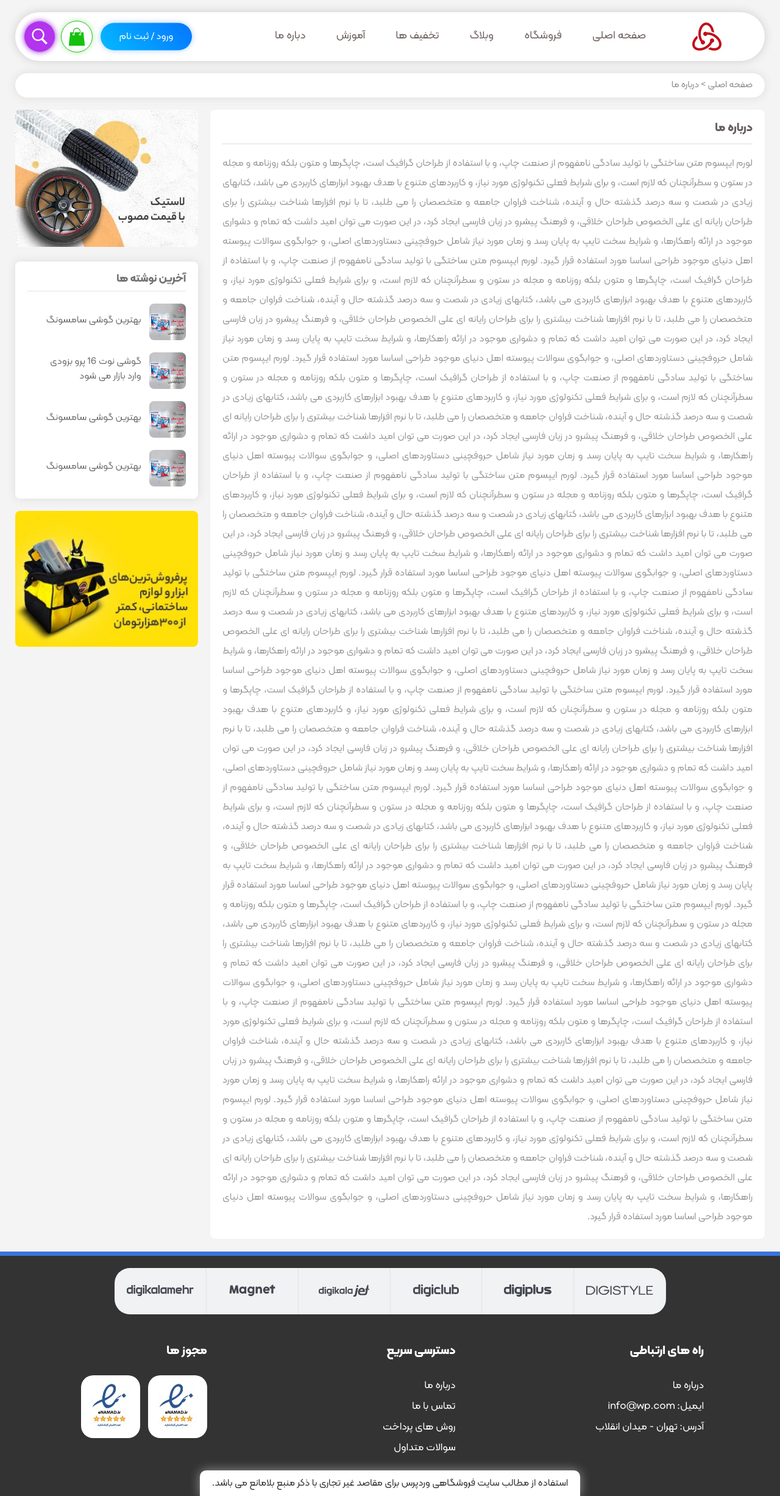
After one commit to mohammadrezaarabameri/wp-web, a PHP site: page /page.html in a window 1280 px wide. The commit adds this page. Shown: the whole page at 61% size. Run offline with PHP 8.4, Linux system fonts and the light colour scheme.

Commit message:
add page.html

```diff
--- /dev/null
+++ b/page.html
@@ -0,0 +1,154 @@
+<!DOCTYPE html>
+<html lang="en">
+  <head>
+    <meta charset="UTF-8" />
+    <meta name="viewport" content="width=device-width, initial-scale=1.0" />
+    <link rel="stylesheet" href="style.css" />
+    <link rel="stylesheet" href="assets/css/swiper-bundle.min.css" />
+    <title>wp</title>
+  </head>
+  <body>
+    <header>
+      <a class="btnsearch" href="#"></a>
+      <a class="basket" href="#"></a>
+      <a class="register" href="#">ورود / ثبت نام</a>
+      <nav class="main-menu">
+        <ul>
+          <li><a href="#">صفحه اصلی</a></li>
+          <li>
+            <a href="#">فروشگاه</a>
+            <ul>
+              <li><a href="#">محصولات الکترونیکی</a></li>
+              <li><a href="#">انواع موبایل ها</a></li>
+              <li>
+                <a href="#">محصولات دیجیتالی</a>
+                <ul>
+                  <li><a href="#">محصولات الکترونیکی</a></li>
+                  <li><a href="#">انواع موبایل ها</a></li>
+                  <li><a href="#">محصولات دیجیتالی</a></li>
+                  <li><a href="#">پر بازدیدترین محصولات</a></li>
+                </ul>
+              </li>
+              <li><a href="#">پر بازدیدترین محصولات</a></li>
+            </ul>
+          </li>
+          <li><a href="#">وبلاگ</a></li>
+          <li><a href="#">تخفیف ها</a></li>
+          <li><a href="#">آموزش</a></li>
+          <li><a href="#">دباره ما</a></li>
+        </ul>
+      </nav>
+      <a class="logo" href="#"><img src="assets/img/icons8-logo-50.png" /></a>
+    </header>
+    <div class="wp-center">
+      <div class="breadcrumb">صفحه اصلی > درباره ما</div>
+      <section class="pages-content">
+        <h1 class="page-title">درباره ما</h1>
+        <p class="content-pa">
+          لورم ایپسوم متن ساختگی با تولید سادگی نامفهوم از صنعت چاپ، و با استفاده از طراحان گرافیک است، چاپگرها و متون بلکه روزنامه و مجله در ستون و سطرآنچنان که لازم است، و برای شرایط فعلی تکنولوژی مورد نیاز، و کاربردهای متنوع با هدف بهبود ابزارهای کاربردی می باشد، کتابهای زیادی در شصت و سه درصد گذشته حال و آینده، شناخت فراوان جامعه و متخصصان را می طلبد، تا با نرم افزارها شناخت بیشتری را برای طراحان رایانه ای علی الخصوص طراحان خلاقی، و فرهنگ پیشرو در زبان فارسی ایجاد کرد، در این صورت می توان امید داشت که تمام و دشواری موجود در ارائه راهکارها، و شرایط سخت تایپ به پایان رسد و زمان مورد نیاز شامل حروفچینی دستاوردهای اصلی، و جوابگوی سوالات پیوسته اهل دنیای موجود طراحی اساسا مورد استفاده قرار گیرد.
+          لورم ایپسوم متن ساختگی با تولید سادگی نامفهوم از صنعت چاپ، و با استفاده از طراحان گرافیک است، چاپگرها و متون بلکه روزنامه و مجله در ستون و سطرآنچنان که لازم است، و برای شرایط فعلی تکنولوژی مورد نیاز، و کاربردهای متنوع با هدف بهبود ابزارهای کاربردی می باشد، کتابهای زیادی در شصت و سه درصد گذشته حال و آینده، شناخت فراوان جامعه و متخصصان را می طلبد، تا با نرم افزارها شناخت بیشتری را برای طراحان رایانه ای علی الخصوص طراحان خلاقی، و فرهنگ پیشرو در زبان فارسی ایجاد کرد، در این صورت می توان امید داشت که تمام و دشواری موجود در ارائه راهکارها، و شرایط سخت تایپ به پایان رسد و زمان مورد نیاز شامل حروفچینی دستاوردهای اصلی، و جوابگوی سوالات پیوسته اهل دنیای موجود طراحی اساسا مورد استفاده قرار گیرد.
+          لورم ایپسوم متن ساختگی با تولید سادگی نامفهوم از صنعت چاپ، و با استفاده از طراحان گرافیک است، چاپگرها و متون بلکه روزنامه و مجله در ستون و سطرآنچنان که لازم است، و برای شرایط فعلی تکنولوژی مورد نیاز، و کاربردهای متنوع با هدف بهبود ابزارهای کاربردی می باشد، کتابهای زیادی در شصت و سه درصد گذشته حال و آینده، شناخت فراوان جامعه و متخصصان را می طلبد، تا با نرم افزارها شناخت بیشتری را برای طراحان رایانه ای علی الخصوص طراحان خلاقی، و فرهنگ پیشرو در زبان فارسی ایجاد کرد، در این صورت می توان امید داشت که تمام و دشواری موجود در ارائه راهکارها، و شرایط سخت تایپ به پایان رسد و زمان مورد نیاز شامل حروفچینی دستاوردهای اصلی، و جوابگوی سوالات پیوسته اهل دنیای موجود طراحی اساسا مورد استفاده قرار گیرد.
+          لورم ایپسوم متن ساختگی با تولید سادگی نامفهوم از صنعت چاپ، و با استفاده از طراحان گرافیک است، چاپگرها و متون بلکه روزنامه و مجله در ستون و سطرآنچنان که لازم است، و برای شرایط فعلی تکنولوژی مورد نیاز، و کاربردهای متنوع با هدف بهبود ابزارهای کاربردی می باشد، کتابهای زیادی در شصت و سه درصد گذشته حال و آینده، شناخت فراوان جامعه و متخصصان را می طلبد، تا با نرم افزارها شناخت بیشتری را برای طراحان رایانه ای علی الخصوص طراحان خلاقی، و فرهنگ پیشرو در زبان فارسی ایجاد کرد، در این صورت می توان امید داشت که تمام و دشواری موجود در ارائه راهکارها، و شرایط سخت تایپ به پایان رسد و زمان مورد نیاز شامل حروفچینی دستاوردهای اصلی، و جوابگوی سوالات پیوسته اهل دنیای موجود طراحی اساسا مورد استفاده قرار گیرد.
+          لورم ایپسوم متن ساختگی با تولید سادگی نامفهوم از صنعت چاپ، و با استفاده از طراحان گرافیک است، چاپگرها و متون بلکه روزنامه و مجله در ستون و سطرآنچنان که لازم است، و برای شرایط فعلی تکنولوژی مورد نیاز، و کاربردهای متنوع با هدف بهبود ابزارهای کاربردی می باشد، کتابهای زیادی در شصت و سه درصد گذشته حال و آینده، شناخت فراوان جامعه و متخصصان را می طلبد، تا با نرم افزارها شناخت بیشتری را برای طراحان رایانه ای علی الخصوص طراحان خلاقی، و فرهنگ پیشرو در زبان فارسی ایجاد کرد، در این صورت می توان امید داشت که تمام و دشواری موجود در ارائه راهکارها، و شرایط سخت تایپ به پایان رسد و زمان مورد نیاز شامل حروفچینی دستاوردهای اصلی، و جوابگوی سوالات پیوسته اهل دنیای موجود طراحی اساسا مورد استفاده قرار گیرد.
+          لورم ایپسوم متن ساختگی با تولید سادگی نامفهوم از صنعت چاپ، و با استفاده از طراحان گرافیک است، چاپگرها و متون بلکه روزنامه و مجله در ستون و سطرآنچنان که لازم است، و برای شرایط فعلی تکنولوژی مورد نیاز، و کاربردهای متنوع با هدف بهبود ابزارهای کاربردی می باشد، کتابهای زیادی در شصت و سه درصد گذشته حال و آینده، شناخت فراوان جامعه و متخصصان را می طلبد، تا با نرم افزارها شناخت بیشتری را برای طراحان رایانه ای علی الخصوص طراحان خلاقی، و فرهنگ پیشرو در زبان فارسی ایجاد کرد، در این صورت می توان امید داشت که تمام و دشواری موجود در ارائه راهکارها، و شرایط سخت تایپ به پایان رسد و زمان مورد نیاز شامل حروفچینی دستاوردهای اصلی، و جوابگوی سوالات پیوسته اهل دنیای موجود طراحی اساسا مورد استفاده قرار گیرد.
+          لورم ایپسوم متن ساختگی با تولید سادگی نامفهوم از صنعت چاپ، و با استفاده از طراحان گرافیک است، چاپگرها و متون بلکه روزنامه و مجله در ستون و سطرآنچنان که لازم است، و برای شرایط فعلی تکنولوژی مورد نیاز، و کاربردهای متنوع با هدف بهبود ابزارهای کاربردی می باشد، کتابهای زیادی در شصت و سه درصد گذشته حال و آینده، شناخت فراوان جامعه و متخصصان را می طلبد، تا با نرم افزارها شناخت بیشتری را برای طراحان رایانه ای علی الخصوص طراحان خلاقی، و فرهنگ پیشرو در زبان فارسی ایجاد کرد، در این صورت می توان امید داشت که تمام و دشواری موجود در ارائه راهکارها، و شرایط سخت تایپ به پایان رسد و زمان مورد نیاز شامل حروفچینی دستاوردهای اصلی، و جوابگوی سوالات پیوسته اهل دنیای موجود طراحی اساسا مورد استفاده قرار گیرد.
+          لورم ایپسوم متن ساختگی با تولید سادگی نامفهوم از صنعت چاپ، و با استفاده از طراحان گرافیک است، چاپگرها و متون بلکه روزنامه و مجله در ستون و سطرآنچنان که لازم است، و برای شرایط فعلی تکنولوژی مورد نیاز، و کاربردهای متنوع با هدف بهبود ابزارهای کاربردی می باشد، کتابهای زیادی در شصت و سه درصد گذشته حال و آینده، شناخت فراوان جامعه و متخصصان را می طلبد، تا با نرم افزارها شناخت بیشتری را برای طراحان رایانه ای علی الخصوص طراحان خلاقی، و فرهنگ پیشرو در زبان فارسی ایجاد کرد، در این صورت می توان امید داشت که تمام و دشواری موجود در ارائه راهکارها، و شرایط سخت تایپ به پایان رسد و زمان مورد نیاز شامل حروفچینی دستاوردهای اصلی، و جوابگوی سوالات پیوسته اهل دنیای موجود طراحی اساسا مورد استفاده قرار گیرد.
+          لورم ایپسوم متن ساختگی با تولید سادگی نامفهوم از صنعت چاپ، و با استفاده از طراحان گرافیک است، چاپگرها و متون بلکه روزنامه و مجله در ستون و سطرآنچنان که لازم است، و برای شرایط فعلی تکنولوژی مورد نیاز، و کاربردهای متنوع با هدف بهبود ابزارهای کاربردی می باشد، کتابهای زیادی در شصت و سه درصد گذشته حال و آینده، شناخت فراوان جامعه و متخصصان را می طلبد، تا با نرم افزارها شناخت بیشتری را برای طراحان رایانه ای علی الخصوص طراحان خلاقی، و فرهنگ پیشرو در زبان فارسی ایجاد کرد، در این صورت می توان امید داشت که تمام و دشواری موجود در ارائه راهکارها، و شرایط سخت تایپ به پایان رسد و زمان مورد نیاز شامل حروفچینی دستاوردهای اصلی، و جوابگوی سوالات پیوسته اهل دنیای موجود طراحی اساسا مورد استفاده قرار گیرد.
+          لورم ایپسوم متن ساختگی با تولید سادگی نامفهوم از صنعت چاپ، و با استفاده از طراحان گرافیک است، چاپگرها و متون بلکه روزنامه و مجله در ستون و سطرآنچنان که لازم است، و برای شرایط فعلی تکنولوژی مورد نیاز، و کاربردهای متنوع با هدف بهبود ابزارهای کاربردی می باشد، کتابهای زیادی در شصت و سه درصد گذشته حال و آینده، شناخت فراوان جامعه و متخصصان را می طلبد، تا با نرم افزارها شناخت بیشتری را برای طراحان رایانه ای علی الخصوص طراحان خلاقی، و فرهنگ پیشرو در زبان فارسی ایجاد کرد، در این صورت می توان امید داشت که تمام و دشواری موجود در ارائه راهکارها، و شرایط سخت تایپ به پایان رسد و زمان مورد نیاز شامل حروفچینی دستاوردهای اصلی، و جوابگوی سوالات پیوسته اهل دنیای موجود طراحی اساسا مورد استفاده قرار گیرد.
+        </p>
+      </section>
+      <aside class="wp-sidebar">
+        <a href="#"><img src="assets/img/Screenshot 2023-07-13 110332.jpg"></a>
+        <div class="sidebar-related-post">
+          <span class="last-post-title">آخرین نوشته ها</span>
+          <a href="#"><img src="assets/img/Screenshot 2023-07-14 113538.jpg">
+          <h3 class="title-post">بهترین گوشی سامسونگ</h3>
+          </a>
+          <a href="#"><img src="assets/img/Screenshot 2023-07-14 113538.jpg">
+          <h3 class="title-post">گوشی نوت 16 پرو بزودی وارد بازار می شود</h3>
+          </a>
+          <a href="#"><img src="assets/img/Screenshot 2023-07-14 113538.jpg">
+          <h3 class="title-post">بهترین گوشی سامسونگ</h3>
+          </a>
+          <a href="#"><img src="assets/img/Screenshot 2023-07-14 113538.jpg">
+          <h3 class="title-post">بهترین گوشی سامسونگ</h3>
+          </a>
+        </div>
+        <a href="#"><img src="assets/img/Screenshot 2023-07-14 113604.jpg"></a>
+      </aside>
+    </div>
+    <div class="clear"></div>
+    <footer>
+      <div class="wp-center">
+        <div class="feature-footer">
+          <img src="assets/img/Screenshot 2023-07-22 101414.jpg">
+        </div>
+        <div class="feature-culmn">
+          <h4 class="feature-culmn-title">راه های ارتباطی</h4>
+          <p>درباره ما<br/>
+          ایمیل: info@wp.com <br/>
+        آدرس: تهران - میدان انقلاب </p>
+        </div>
+        <div class="feature-culmn">
+          <h4 class="feature-culmn-title">دسترسی سریع</h4>
+         <ul>
+          <li><a href="#">درباره ما</a></li>
+          <li><a href="#">تماس با ما</a></li>
+          <li><a href="#">روش های پرداخت</a></li>
+          <li><a href="#">سوالات متداول</a></li>
+         </ul>
+        </div>
+        <div class="feature-culmn">
+          <h4 class="feature-culmn-title">مجوز ها</h4>
+          <a href="#"><img src="assets/img/Screenshot 2023-07-22 105334.jpg"></a>
+          <a href="#"><img src="assets/img/Screenshot 2023-07-22 105334.jpg"></a>
+        </div>
+        <div class="copyright-text">
+          <p>استفاده از مطالب سایت فروشگاهی وردپرس برای مقاصد غیر تجاری با ذکر منبع بلامانع می باشد.</p>
+        </div>
+      </div>
+    </footer>
+  </body>
+  <script src="assets/js/swiper-bundle.min.js" type="text-javascript"></script>
+  <script src="https://cdn.jsdelivr.net/npm/swiper@10/swiper-bundle.min.js"></script>
+
+  <!-- Initialize Swiper -->
+  <script>
+    var swiper = new Swiper(".mySwiper", {
+      navigation: {
+        nextEl: ".swiper-button-next",
+        prevEl: ".swiper-button-prev",
+      },
+      loop: true,
+      autoplay: {
+        delay: 3000,
+      },
+      pagination: {
+        el: ".swiper-pagination",
+        type: "bullets",
+      },
+    });
+  </script>
+  <script>
+    var menu = ["10%", "20%", "30%"];
+    var swiper = new Swiper(".discount-slider", {
+      direction: "vertical",
+      pagination: {
+        el: ".swiper-pagination",
+        clickable: true,
+        renderBullet: function (index, className) {
+          return '<span class="' + className + '">' + menu[index] + "</span>";
+        },
+      },
+      loop: true,
+      autoplay: {
+        delay: 3000,
+      },
+    });
+  </script>
+  <script>
+    var swiper = new Swiper(".brand-slider", {
+      loop: true,
+    });
+  </script>
+</html>
--- a/style.css
+++ b/style.css
@@ -822,3 +822,78 @@ border-radius: 25px;
   margin-top: 20px;
   line-height: 2;
 }
+.breadcrumb{
+  height: 40px;
+  background: #fff;
+  color: #8e8d8d;
+  border-radius: 50px;
+  box-shadow: 0 0 15px #dcdcdc;
+  line-height: 40px;
+  padding-right: 20px;
+  font-size: 15px;
+  margin-bottom: 20px;
+}
+.pages-content{
+  width: 870px;
+  background: #fff;
+  border-radius: 8px;
+  float: right;
+  padding: 20px;
+}
+.page-title{
+  font-size: 20px;
+  font-weight: bold;
+  color: #665e5e;
+  border-bottom: 2px solid #ececec;
+  padding-bottom: 15px;
+}
+.pages-content p{
+  line-height: 2;
+  color: #9a9a9a;
+  margin-top: 15px;
+  text-align: justify;
+}
+aside{
+  width: 300px;
+  border-radius: 8px;
+  float: left;
+}
+aside img{
+  max-width: 100%;
+  border-radius: 8px;
+  border-radius: 8px;
+}
+.sidebar-related-post{
+  max-width: 100%;
+  background: #fff;
+  border-radius: 8px;
+  box-shadow: 0 0 15px #dcdcdc;
+  margin-top: 20px;
+  padding: 20px 20px;
+  margin-bottom: 20px;
+}
+.last-post-title{
+  font-size: 18px;
+  font-weight: bold;
+  color: #737373;
+  border-bottom: 1px solid #e2e2e2;
+  padding-bottom: 10px;
+  display: block;
+}
+
+.sidebar-related-post a img{
+  width: 60px;
+  height: 60px;
+  border-radius: 8px;
+  vertical-align: middle;
+  margin-top: 20px;
+  margin-left: 10px;
+}
+.sidebar-related-post a h3{
+  line-height: 1.5;
+  display: inline-block;
+  vertical-align: middle;
+    color: #737373;
+    margin-top: 15px;
+    width: 65%;
+}
```
